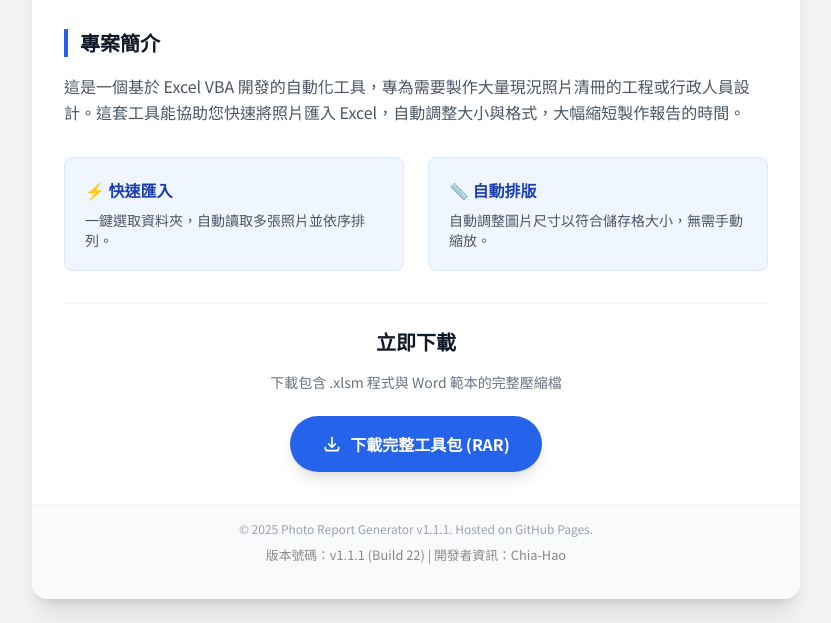
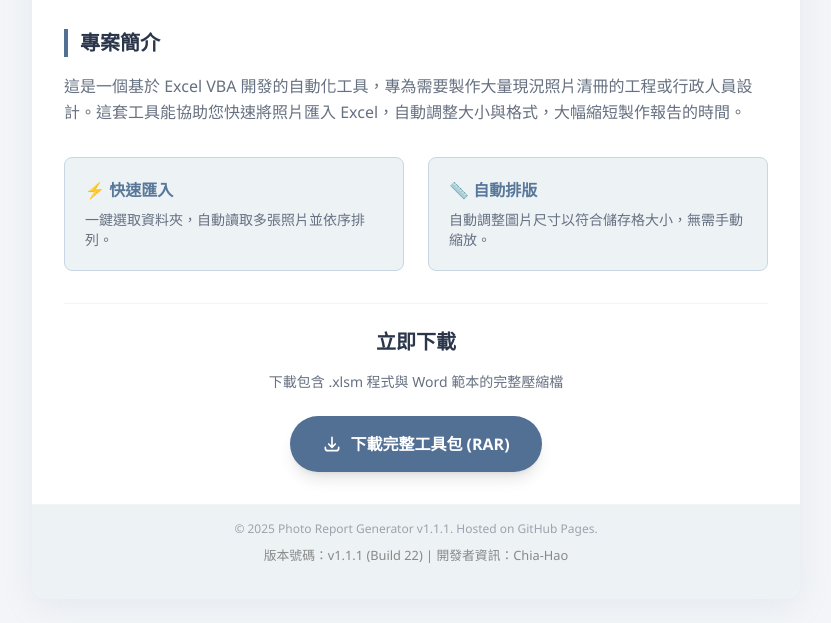
Before and after one commit to lianghao02/Photo-Report-Generator, a plain HTML site: page index.html in a window 1280 px wide. Shown: the part 227-850 px from the top of the page, without its empty margins (224-1055 px from the left). Drawn offline with nearby package versions, Linux system fonts and the light colour scheme.

Commit message:
sync: 自動同步本機專案更新 (2026-08-16 16:00)

```diff
--- a/index.html
+++ b/index.html
@@ -32,8 +32,20 @@
         rel="stylesheet">
     <style>
         body {
-            font-family: 'Noto Sans TC', sans-serif;
+            font-family: "Microsoft JhengHei", "Segoe UI", system-ui, sans-serif;
+            background: #F3F5F8 !important;
+            color: #2B364B;
         }
+        .bg-gradient-to-r.from-blue-600.to-blue-800 { background-image: linear-gradient(135deg, #526F94, #486384) !important; }
+        .bg-blue-50, .bg-gray-50 { background-color: #EDF2F5 !important; }
+        .border-blue-100 { border-color: #C8D6E3 !important; }
+        .text-blue-800, .text-blue-600 { color: #58789A !important; }
+        .border-blue-600 { border-color: #526F94 !important; }
+        .bg-blue-600 { background-color: #526F94 !important; }
+        .hover\:bg-blue-700:hover { background-color: #58789A !important; }
+        .text-gray-900 { color: #2B364B !important; }
+        .text-gray-600, .text-gray-500 { color: #667080 !important; }
+        .shadow-xl { box-shadow: 0 8px 30px rgba(160, 175, 195, .16) !important; }
     </style>
 </head>
 
```
